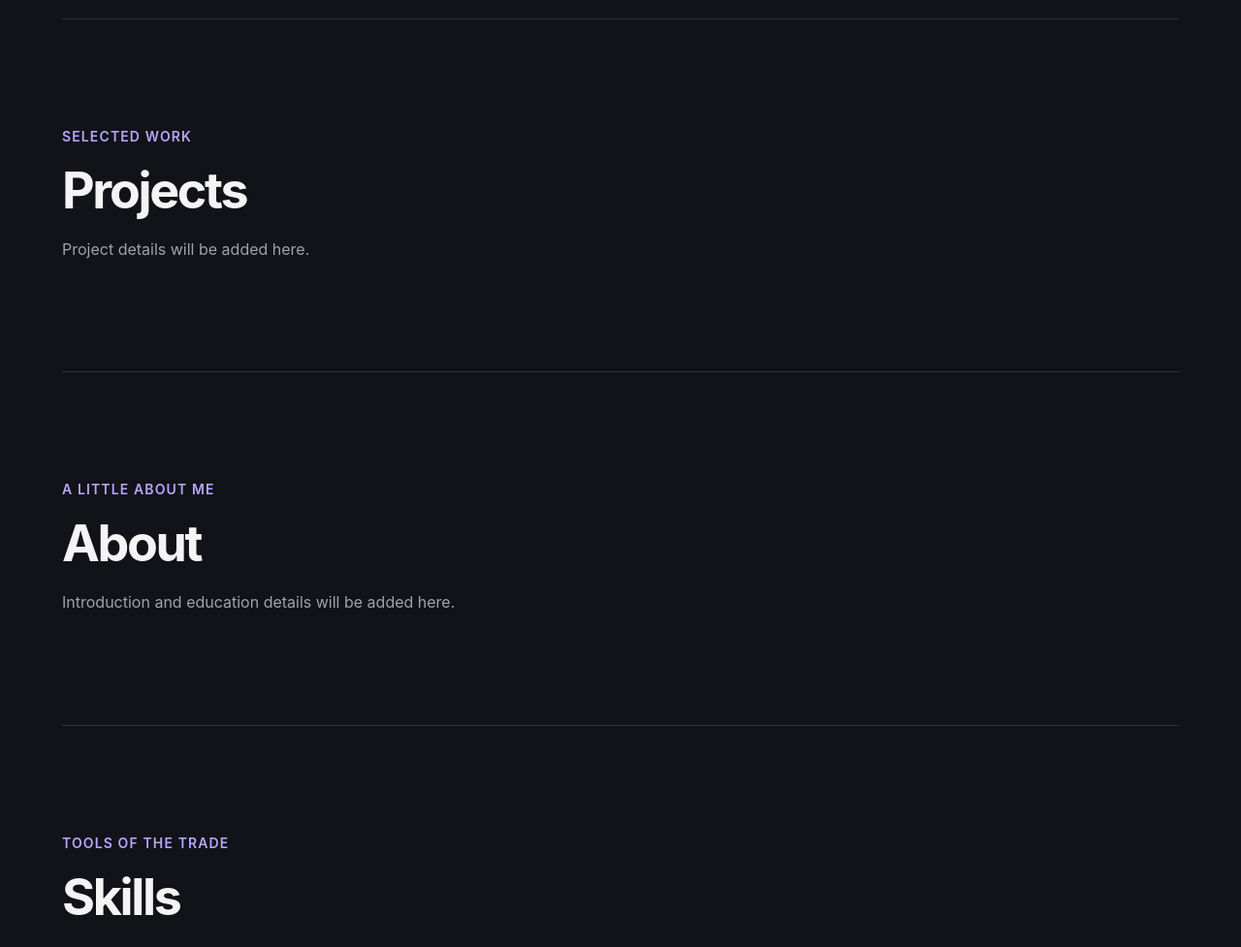
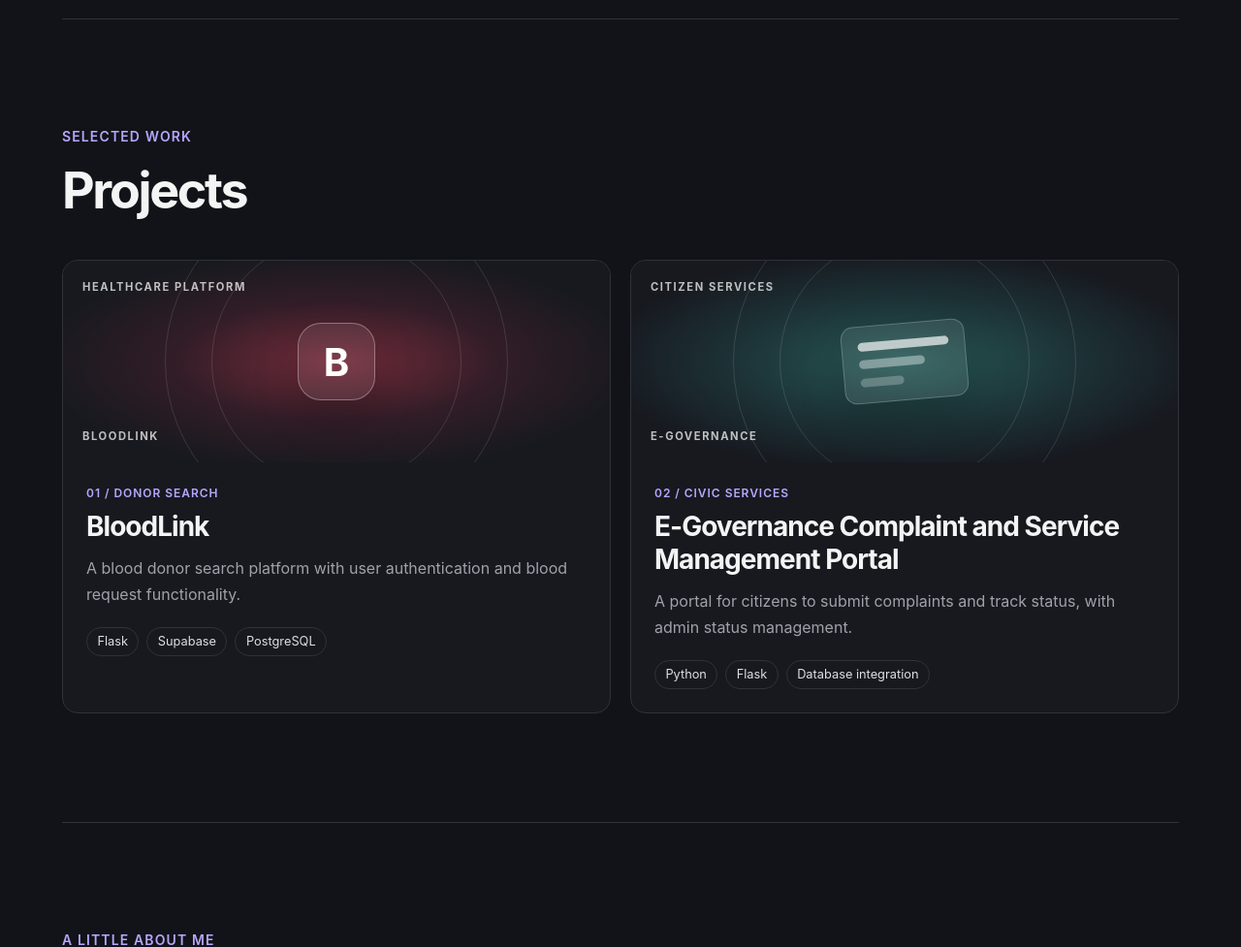
Before and after one commit to shivnandan-kumar/shivnandan-portfolio, a Flask app: page / in a window 1280 px wide. Shown: the part 673-1650 px from the top of the page at 97% size. Run offline with Flask 3, Linux system fonts and the light colour scheme.

Commit message:
feat: add featured project cards

```diff
--- a/static/css/styles.css
+++ b/static/css/styles.css
@@ -195,6 +195,158 @@ h2 {
   line-height: 1.7;
 }
 
+.project-grid {
+  display: grid;
+  grid-template-columns: repeat(2, minmax(0, 1fr));
+  gap: 1.25rem;
+  margin-top: 2.5rem;
+}
+
+.project-card {
+  overflow: hidden;
+  border: 1px solid var(--color-border);
+  border-radius: 1rem;
+  background: #17191f;
+}
+
+.project-art {
+  position: relative;
+  display: flex;
+  min-height: 13rem;
+  align-items: center;
+  justify-content: center;
+  overflow: hidden;
+  isolation: isolate;
+}
+
+.project-art::before,
+.project-art::after {
+  position: absolute;
+  z-index: -1;
+  border: 1px solid rgb(255 255 255 / 12%);
+  border-radius: 50%;
+  content: "";
+}
+
+.project-art::before {
+  width: 16rem;
+  height: 16rem;
+}
+
+.project-art::after {
+  width: 22rem;
+  height: 22rem;
+}
+
+.project-art-bloodlink {
+  background: radial-gradient(ellipse at 50% 50%, #752c3b 0%, #321d27 42%, #17191f 78%);
+}
+
+.project-art-governance {
+  background: radial-gradient(ellipse at 50% 50%, #285b58 0%, #1d3438 42%, #17191f 78%);
+}
+
+.project-art-label,
+.project-art-caption {
+  position: absolute;
+  left: 1.25rem;
+  color: rgb(255 255 255 / 72%);
+  font-size: 0.7rem;
+  font-weight: 700;
+  letter-spacing: 0.14em;
+}
+
+.project-art-label {
+  top: 1.25rem;
+}
+
+.project-art-caption {
+  bottom: 1.25rem;
+}
+
+.project-art-mark {
+  display: grid;
+  width: 5rem;
+  height: 5rem;
+  place-items: center;
+  border: 1px solid rgb(255 255 255 / 32%);
+  border-radius: 1.5rem;
+  background: rgb(255 255 255 / 8%);
+  color: #fff;
+  font-size: 2.5rem;
+  font-weight: 700;
+  box-shadow: 0 1rem 3rem rgb(0 0 0 / 20%);
+}
+
+.service-window {
+  display: grid;
+  width: 8rem;
+  gap: 0.6rem;
+  padding: 1rem;
+  border: 1px solid rgb(255 255 255 / 22%);
+  border-radius: 0.8rem;
+  background: rgb(255 255 255 / 9%);
+  box-shadow: 0 1rem 3rem rgb(0 0 0 / 20%);
+  transform: rotate(-5deg);
+}
+
+.service-window span {
+  height: 0.55rem;
+  border-radius: 1rem;
+  background: rgb(255 255 255 / 68%);
+}
+
+.service-window span:nth-child(2) {
+  width: 72%;
+  background: rgb(255 255 255 / 38%);
+}
+
+.service-window span:nth-child(3) {
+  width: 48%;
+  background: rgb(255 255 255 / 24%);
+}
+
+.project-card-content {
+  padding: 1.5rem;
+}
+
+.project-category {
+  margin-bottom: 0.6rem;
+  color: var(--color-accent);
+  font-size: 0.75rem;
+  font-weight: 600;
+  letter-spacing: 0.08em;
+  text-transform: uppercase;
+}
+
+.project-card h3 {
+  margin: 0 0 0.8rem;
+  font-size: clamp(1.35rem, 3vw, 1.75rem);
+  letter-spacing: -0.035em;
+}
+
+.project-description {
+  color: var(--color-muted);
+  line-height: 1.7;
+}
+
+.technology-list {
+  display: flex;
+  flex-wrap: wrap;
+  gap: 0.5rem;
+  margin: 1.25rem 0 0;
+  padding: 0;
+  list-style: none;
+}
+
+.technology-list li {
+  padding: 0.4rem 0.65rem;
+  border: 1px solid var(--color-border);
+  border-radius: 999px;
+  color: #dedee3;
+  font-size: 0.8rem;
+}
+
 .site-footer {
   padding-block: 2rem;
   color: var(--color-muted);
@@ -221,6 +373,14 @@ h2 {
   .nav-list {
     gap: 0.25rem;
   }
+
+  .project-grid {
+    grid-template-columns: 1fr;
+  }
+
+  .project-art {
+    min-height: 11rem;
+  }
 }
 
 @media (prefers-reduced-motion: reduce) {
--- a/templates/index.html
+++ b/templates/index.html
@@ -70,7 +70,52 @@
       <section class="page-section" id="projects" aria-labelledby="projects-title">
         <p class="eyebrow">Selected work</p>
         <h2 id="projects-title">Projects</h2>
-        <p class="section-note">Project details will be added here.</p>
+
+        <div class="project-grid">
+          <article class="project-card">
+            <div class="project-art project-art-bloodlink" aria-hidden="true">
+              <span class="project-art-label">HEALTHCARE PLATFORM</span>
+              <span class="project-art-mark">B</span>
+              <span class="project-art-caption">BLOODLINK</span>
+            </div>
+            <div class="project-card-content">
+              <p class="project-category">01 / Donor search</p>
+              <h3>BloodLink</h3>
+              <p class="project-description">
+                A blood donor search platform with user authentication and blood request functionality.
+              </p>
+              <ul class="technology-list" aria-label="BloodLink technologies">
+                <li>Flask</li>
+                <li>Supabase</li>
+                <li>PostgreSQL</li>
+              </ul>
+            </div>
+          </article>
+
+          <article class="project-card">
+            <div class="project-art project-art-governance" aria-hidden="true">
+              <span class="project-art-label">CITIZEN SERVICES</span>
+              <span class="service-window">
+                <span></span>
+                <span></span>
+                <span></span>
+              </span>
+              <span class="project-art-caption">E-GOVERNANCE</span>
+            </div>
+            <div class="project-card-content">
+              <p class="project-category">02 / Civic services</p>
+              <h3>E-Governance Complaint and Service Management Portal</h3>
+              <p class="project-description">
+                A portal for citizens to submit complaints and track status, with admin status management.
+              </p>
+              <ul class="technology-list" aria-label="E-Governance technologies">
+                <li>Python</li>
+                <li>Flask</li>
+                <li>Database integration</li>
+              </ul>
+            </div>
+          </article>
+        </div>
       </section>
 
       <section class="page-section" id="about" aria-labelledby="about-title">
```
Also changed, not shown: tests/test_routes.py (+11 -0 lines), README.md.
